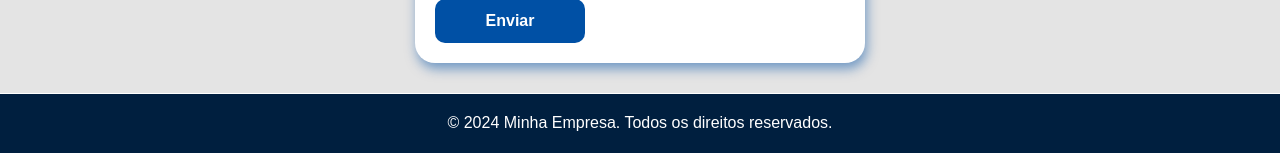
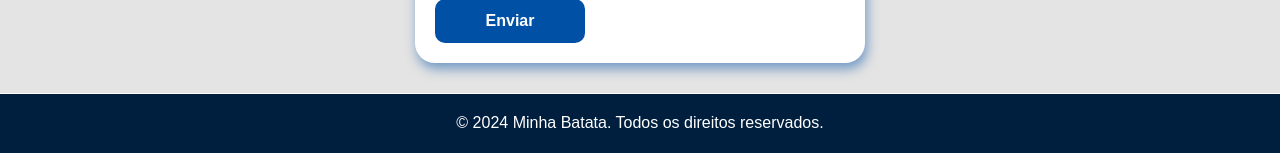
Before and after one commit to FelipepFranco/projeto-final, a PHP site: page /projeto-final-main/ in a window 1280 px wide. Shown: the part 3430-3583 px from the top of the page. Run offline with PHP 8.4, Linux system fonts and the light colour scheme; some libraries are stand-ins or nearby versions.

Commit message:
Easter Egg

```diff
--- a/index.php
+++ b/index.php
@@ -265,7 +265,7 @@
   </main>
 
   <footer class="bg-darkBlue text-white bg-darkBlue copyright">
-    <p>&copy; 2024 Minha Empresa. Todos os direitos reservados.</p>
+    <p>&copy; 2024 Minha Batata. Todos os direitos reservados.</p>
   </footer>
 
   <script>
```
